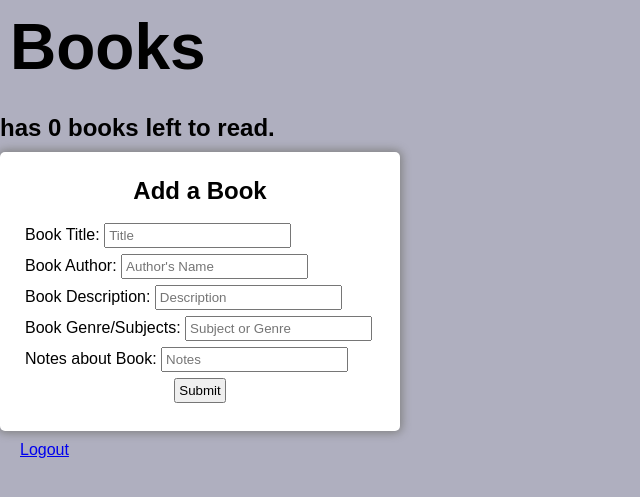
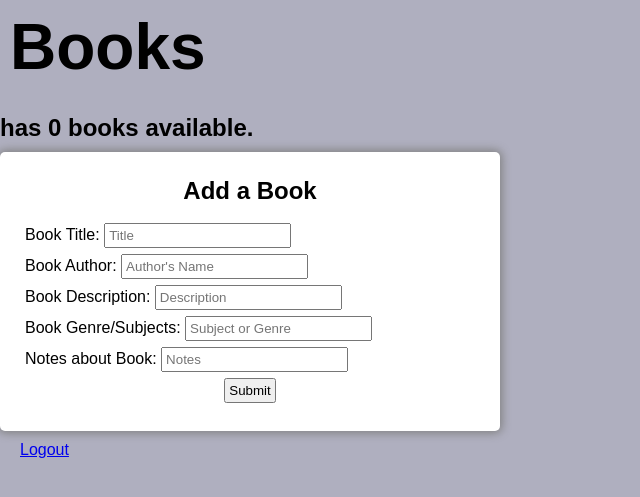
Before and after one commit to BigSuggs72/libraryauth, a Node server app: page /books/ in a window 1280 px wide. Shown: the top 497 px of the page, without its empty margins (0-640 px from the left). Run offline with Node 20, Linux system fonts and the light colour scheme; the visitor is signed in with stand-in values (Sample User, id 1); data that the repository does not hold is empty; some libraries are stand-ins or nearby versions.

Commit message:
Form updated

```diff
--- a/controllers/books.js
+++ b/controllers/books.js
@@ -18,7 +18,7 @@
                                 description: req.body.bookDescription,
                                 subjects: req.body.bookSubjects,
                                 notes: req.body.bookNotes,
-                                checkedout: false,
+                                checkedOut: false,
                                 userId: req.user.id})
             console.log('Book has been added!')
             res.redirect('/books')
--- a/public/css/style.css
+++ b/public/css/style.css
@@ -43,7 +43,7 @@
   background: white;
   border-radius: 5px;
   width: 95%;
-  max-width: 400px;
+  max-width: 500px;
   margin: 10px 0;
   -moz-box-shadow: 0 0 10px 2px gray;
   -webkit-box-shadow: 0 0 10px 2px gray;
--- a/views/books.ejs
+++ b/views/books.ejs
@@ -19,7 +19,7 @@
     <% }) %>
     </ul>
 
-    <h2><%= user.userName %> has <%= left %> books left to read.</h2>
+    <h2><%= user.userName %> has <%= left %> books available.</h2>
 
     <form id="book-form" action="/books/createBook" method='POST'>
         <h2>Add a Book</h2>
```
